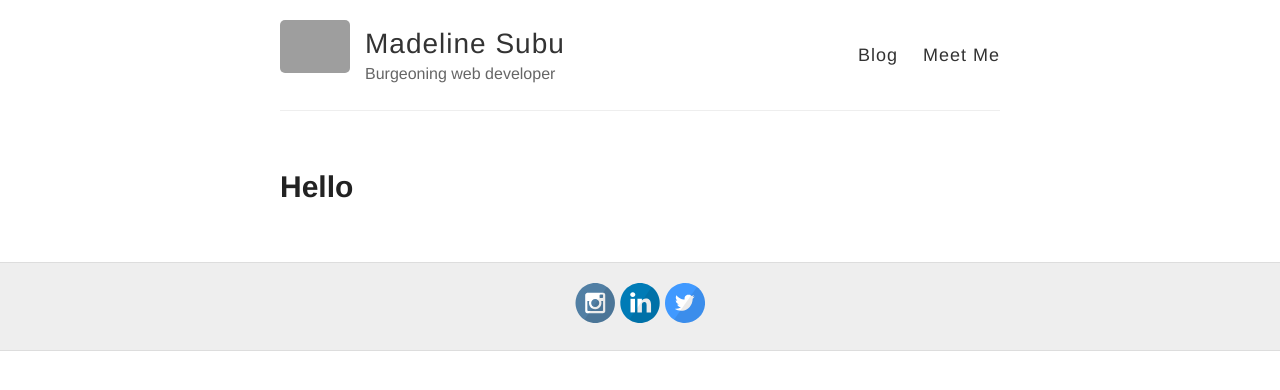
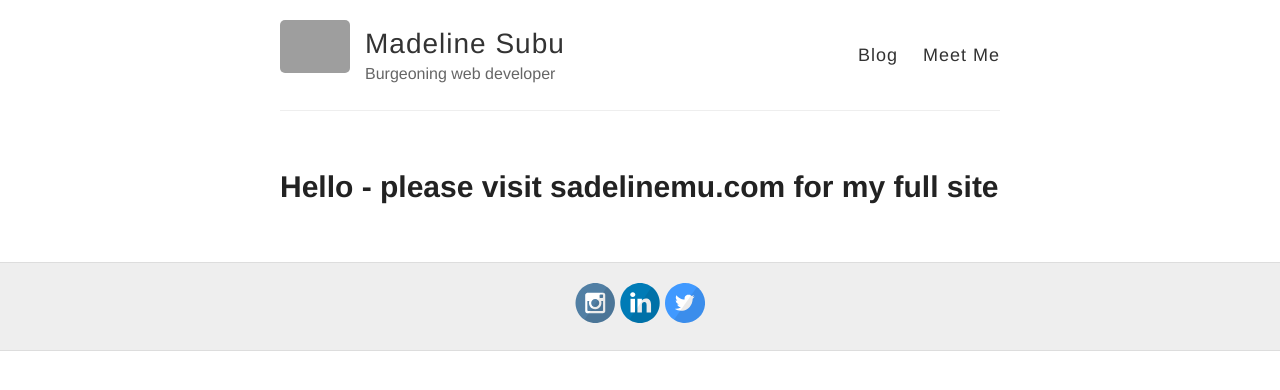
Before and after one commit to sadelinemu/sadelinemu.github.io, a Jekyll site: the page built from index.html, in a window 1280 px wide. Shown: the top 390 px of the page. Built offline with Jekyll 4.4.1, drawn with Linux system fonts in a browser that asks for light colours; grey boxes are pictures that could not be loaded.

Commit message:
Update index.html

```diff
--- a/index.html
+++ b/index.html
@@ -1,7 +1,7 @@
 ---
 layout: default
 ---
-<h1>Hello</h1>
+<h1>Hello - please visit sadelinemu.com for my full site</h1>
 
 <div class="posts">
   {% for post in site.posts %}
```
